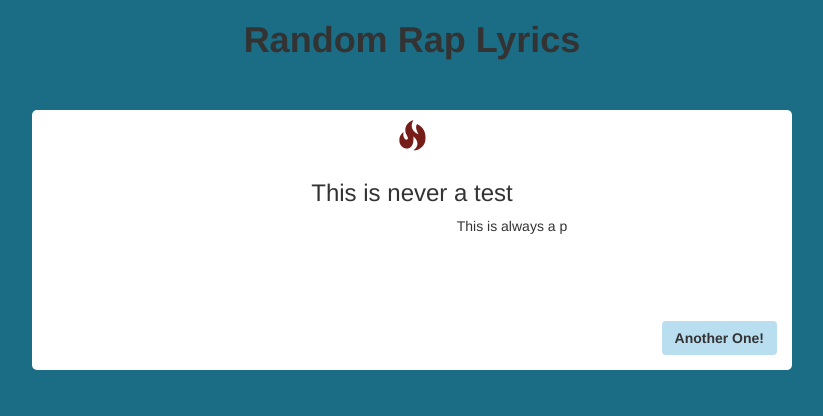
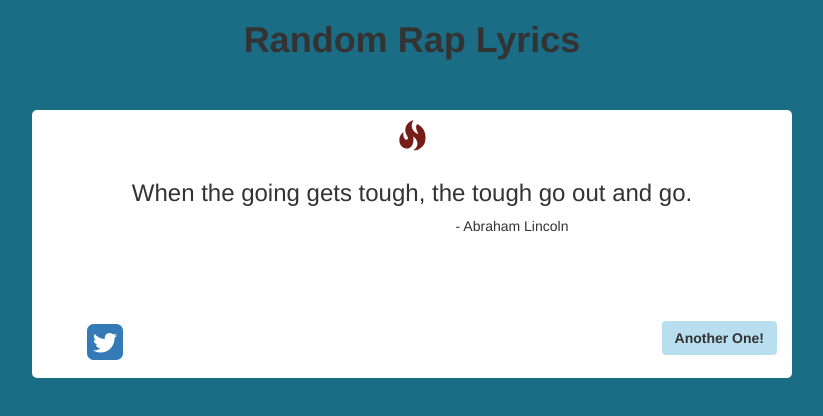
Before and after one commit to mkulinski/randomQuote, a plain HTML site: page index.html in a window 1280 px wide. Shown: the whole page, without its empty margins (228-1051 px from the left). Drawn offline with Linux system fonts and the light colour scheme.

Commit message:
added twitter button

```diff
--- a/css/style.css
+++ b/css/style.css
@@ -22,3 +22,11 @@ p {
     font-weight: 600;
     background-color: #b9def0;
 }
+ul {
+    margin: 75px auto 15px;
+    list-style: none;
+    cursor: hand;
+}
+a {
+    text-decoration: none;
+}
--- a/index.html
+++ b/index.html
@@ -7,8 +7,8 @@
     <!-- The above 3 meta tags *must* come first in the head; any other head content must come *after* these tags -->
     <title>Random Quote Generator</title>
 
-    <!-- Bootstrap -->
     <link href="css/bootstrap.min.css" rel="stylesheet">
+    <link rel="stylesheet" href="https://maxcdn.bootstrapcdn.com/font-awesome/4.5.0/css/font-awesome.min.css">
     <link href="css/style.css" rel="stylesheet">
 
     <!-- HTML5 shim and Respond.js for IE8 support of HTML5 elements and media queries -->
@@ -24,8 +24,11 @@
         <div class="container">
             <div class="quote col-xs-8 col-xs-offset-2 text-center">
                 <span class="glyphicon glyphicon-fire" aria-hidden="true"></span>
-                <h3>This is never a test</h3>
-                <p>This is always a p</p>
+                <h3>When the going gets tough, the tough go out and go.</h3>
+                <p> - Abraham Lincoln</p>
+                <ul class="pull-left">
+                    <li><a class="tweet"><i class="fa fa-twitter-square fa-3x"></i></a></li>
+                </ul>
                 <button type="button" class="btn btn-secondary pull-right">Another One!</button>
             </div>
         </div>
--- a/js/script.js
+++ b/js/script.js
@@ -20,6 +20,21 @@ $(document).ready(function() {
     $("button").on("click", function() {
         var randomNumber = Math.floor(Math.random() * 5);
         $("p").html("- " +quotes.artists[randomNumber]);
-        $("h3").html( quotes.lyrics[randomNumber]);
+        $("h3").html(quotes.lyrics[randomNumber]);
     });
+
+    $('a.tweet').click(function(e){
+
+        //We tell our browser not to follow that link
+        e.preventDefault();
+
+        //We get the title of the link
+        var lyric  = $("h3").html();
+        var artist = $("p").html();
+
+        //We trigger a new window with the Twitter dialog, in the middle of the page
+        window.open('http://twitter.com/share?' + '&text=' + lyric + artist + '&', 'twitterwindow', 'height=450, width=550, top='+($(window).height()/2 - 225) +', left='+$(window).width()/2 +', toolbar=0, location=0, menubar=0, directories=0, scrollbars=0');
+
+    });
+
 });
```
